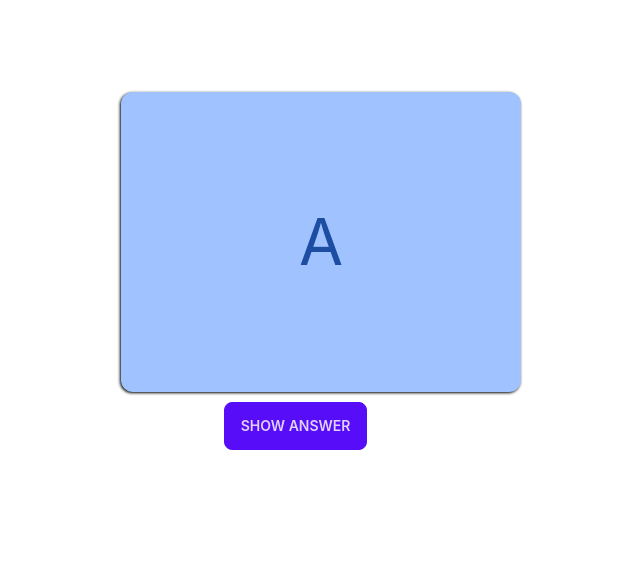
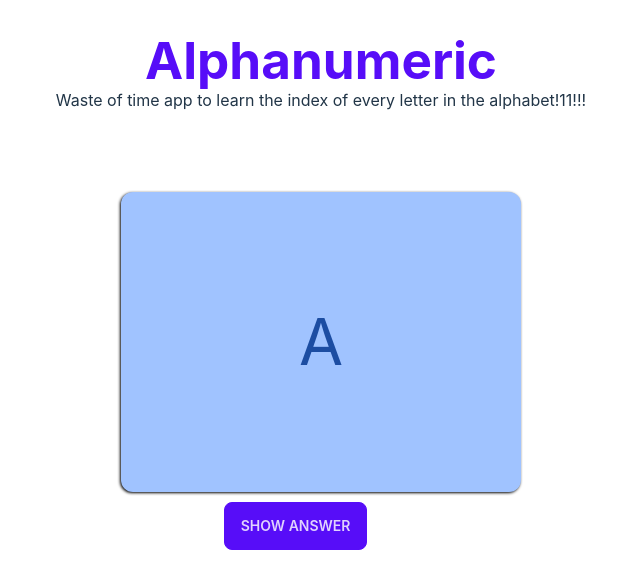
Before and after one commit to scuffi/alphanumeric, a Svelte app: page / in a window 1280 px wide. Shown: the top 588 px of the page, without its empty margins (319-959 px from the left). Built offline with nearby package versions, Linux system fonts and the light colour scheme; some icons are missing.

Commit message:
Added header information and changed font

```diff
--- a/src/App.svelte
+++ b/src/App.svelte
@@ -22,7 +22,14 @@
 </script>
 
 <main>
-	<!-- FLASHCARD -->
+  <h1 class="text-primary font-bold">
+    Alphanumeric
+  </h1>
+  <p>
+    Waste of time app to learn the index of every letter in the alphabet!11!!!
+  </p>
+
+  <div class="body">
     <div class="flip-box">
       <div class="flip-box-inner" class:flip-it={showCardBack}>
         <Flashcard {front}
@@ -34,18 +41,16 @@
 
     <!-- BUTTONS -->
     <div id="btn-cont">
-		<!-- <button class="btn btn-info" on:click={nextCard}>&#8592;</button> -->
-
-
       <button class="btn btn-primary" on:click={toggleShowBack}>
         {showCardBack ? "Hide Answer" : "Show Answer"}
       </button>
       <button class="btn btn-ghost" on:click={nextCard}><Icon icon="heroicons:arrow-path-rounded-square" height=24 /></button>
     </div>
+  </div>
 </main>
 
 <style>
-	main {
+	.body {
 		display: flex;
 		flex-direction: column;
 		align-items: center;
@@ -53,16 +58,13 @@
 		height: 100vh;
 	}
 
-	/* The flip box container - set the width and height to whatever you want. We have added the border property to demonstrate that the flip itself goes out of the box on hover (remove perspective if you don't want the 3D effect */
 	.flip-box {
 		background-color: transparent;
 		width: 400px;
 		height: 300px;
-/* 		border: 1px solid #ddd; */
-		perspective: 1000px; /* Remove this if you don't want the 3D effect */
+		perspective: 1000px;
 	}
 
-	/* This container is needed to position the front and back side */
 	.flip-box-inner {
 		position: relative;
 		width: 100%;
@@ -72,7 +74,6 @@
 		transform-style: preserve-3d;
 	}
 
-	/* Do an horizontal flip on button click */
 	.flip-it {
 		transform: rotateY(180deg);
 	}
@@ -84,10 +85,4 @@
 		justify-content: space-evenly;
 	}
 
-	/* button {
-		background-color: 	hsl(65, 6%, 40%);
-		padding: 10px 10px;
-		color: white;
-		cursor: pointer;
-	} */
 </style>
--- a/src/lib/components/Flashcard.svelte
+++ b/src/lib/components/Flashcard.svelte
@@ -15,7 +15,6 @@
 
 
 <style>
-	/* Position the front and back side */
 	.flip-box-front, .flip-box-back {
 		position: absolute;
 		width: 100%;
@@ -25,7 +24,6 @@
 		box-shadow: -1px 1px 3px black;
 	}
 
-	/* Style the front side */
 	.flip-box-front {
 		background-color: #a0c3ff;
 		color: #1c4da2;
@@ -43,7 +41,6 @@
 		animation: revealTextSlowly .3s forwards;
 	}
 
-	/* Style the back side */
 	.flip-box-back {
 		display: flex;
 		justify-content: center;
```
Lines whose indentation alone changed are shown as unchanged.
